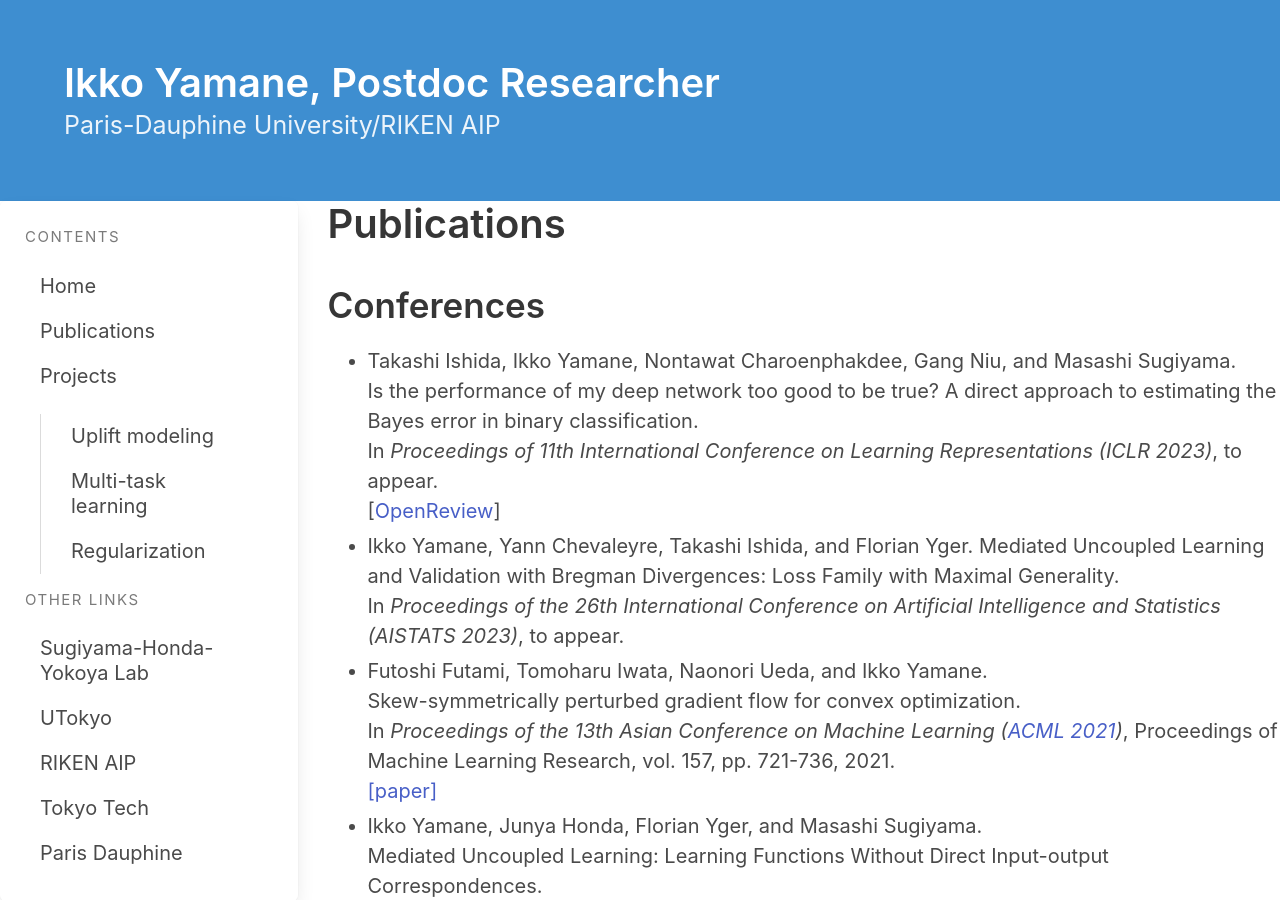
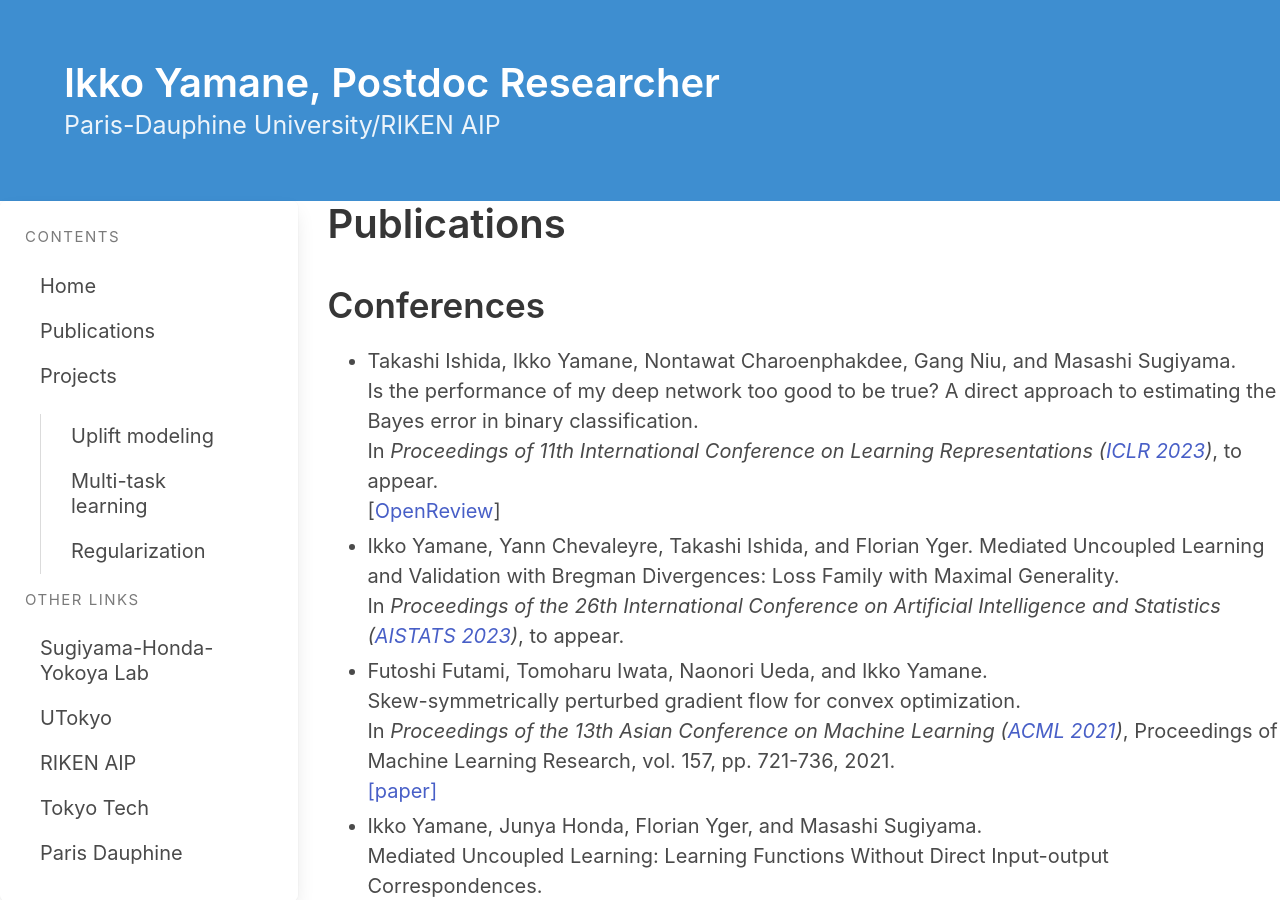
Before and after one commit to i-yamane/i-yamane.github.io, a Jekyll site: the page built from publications.md, in a window 1280 px wide and 900 px high. Built offline with Jekyll 4.4.1, drawn with Linux system fonts in a browser that asks for light colours; nearby versions of some CDN libraries; part of the change alters nothing that is shown.

```diff
--- a/publications.md
+++ b/publications.md
@@ -13,12 +13,12 @@ subtitle: Paris-Dauphine University/RIKEN AIP
 ## Conferences
 - Takashi Ishida, Ikko Yamane, Nontawat Charoenphakdee, Gang Niu, and Masashi Sugiyama.<br />
 Is the performance of my deep network too good to be true? A direct approach to estimating the Bayes error in binary classification.<br />
-In _Proceedings of 11th International Conference on Learning Representations (ICLR 2023)_, to appear.<br />
+In _Proceedings of 11th International Conference on Learning Representations ([ICLR 2023](https://iclr.cc/Conferences/2023))_, to appear.<br />
 [[OpenReview](https://openreview.net/pdf?id=FZdJQgy05rz)]
 
 - Ikko Yamane, Yann Chevaleyre, Takashi Ishida, and Florian Yger.
 Mediated Uncoupled Learning and Validation with Bregman Divergences: Loss Family with Maximal Generality.<br />
-In _Proceedings of the 26th International Conference on Artificial Intelligence and Statistics (AISTATS 2023)_, to appear.
+In _Proceedings of the 26th International Conference on Artificial Intelligence and Statistics ([AISTATS 2023](https://virtual.aistats.org/Conferences/2023))_, to appear.
 
 - Futoshi Futami, Tomoharu Iwata, Naonori Ueda, and Ikko Yamane.<br />
 Skew-symmetrically perturbed gradient flow for convex optimization.<br />
```
